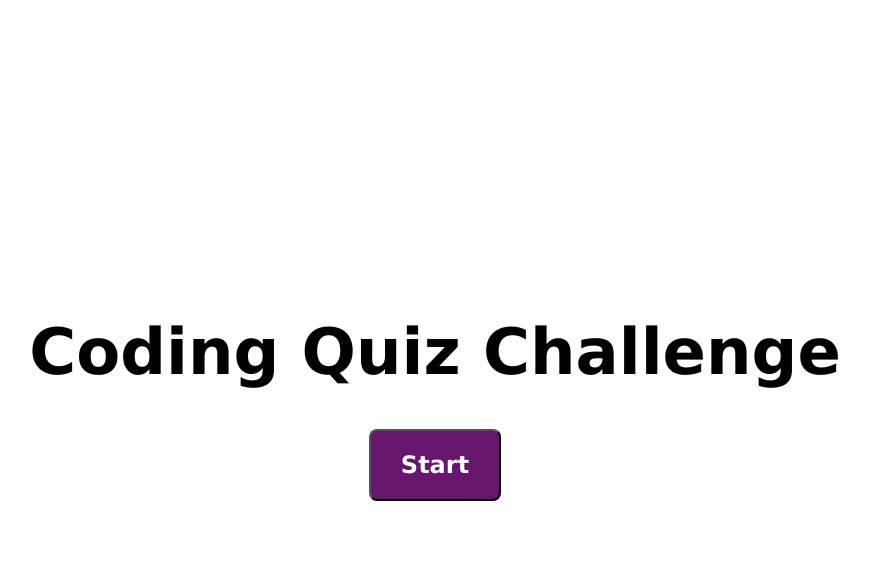
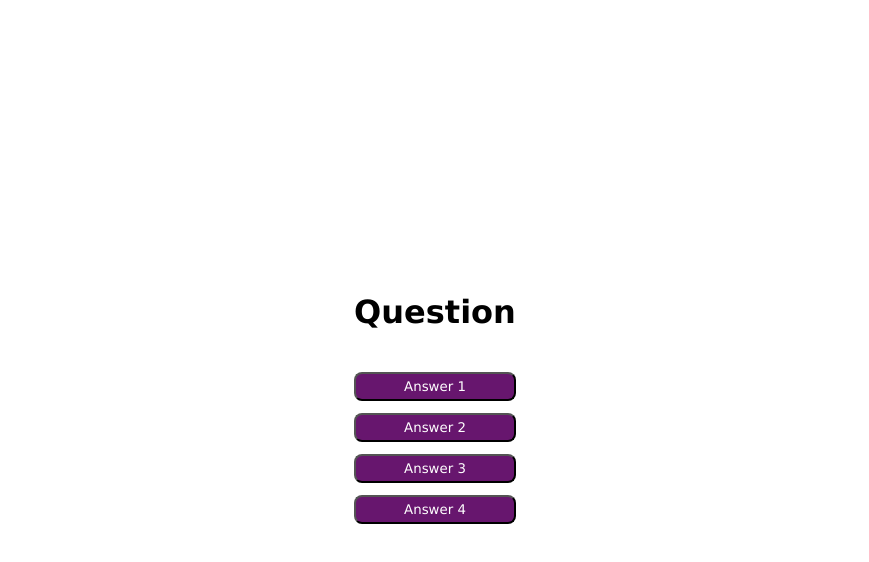
Before and after one commit to avc0021/Code-Quiz, a plain HTML site: page index.html in a window 1280 px wide. Both pictures are taken after a click on the button "Start". Shown: the whole page, without its empty margins (213-1082 px from the left). Drawn offline with Linux system fonts and the light colour scheme.

Commit message:
start button functioning

```diff
--- a/assets/js/script.js
+++ b/assets/js/script.js
@@ -1,10 +1,26 @@
+const startButton = document.getElementById('start-btn')
+const quizTitle = document.getElementById('quiz-title')
+const questionContainerElement = document.getElementById('question-container')
 
+startButton.addEventListener('click',startGame)
 
 
 //Start quiz after click start button
+function startGame() {
+    startButton.classList.add('hide')
+    quizTitle.classList.add('hide')
+    questionContainerElement.classList.remove('hide')
+
+}
 
 
 //Questions
+function setNextQuestion(){
+
+}
+
+function selectAnswer(){
 
 
+}
 //Enter initals to save highscore
--- a/index.html
+++ b/index.html
@@ -10,7 +10,7 @@
 </head>
 
 <body>
-    <!-- Highscore/ Timer-->
+
     <div class="container">
         <div id="question-container" class="hide">
             <h1 id="question" class="question-font">Question</h1>
@@ -21,33 +21,13 @@
                 <button class="btn">Answer 4</button>
             </div>
         </div>
-        <!-Starts the quiz-->
-        <div class="title">Coding Quiz Challenge</div>
+
+        <div id= "quiz-title" class="title">Coding Quiz Challenge</div>
             <div class="controls">
                 <button id="start-btn" class="start-btn btn">Start</button>
             </div>
     </div>
 
-
-    <!--Questions-->
-
-
-
-
-
-
-
-
-
-
-
-
-
-
-
-
-
-
     <script src="./assets/js/script.js"></script>
 </body>
 </html>
```
